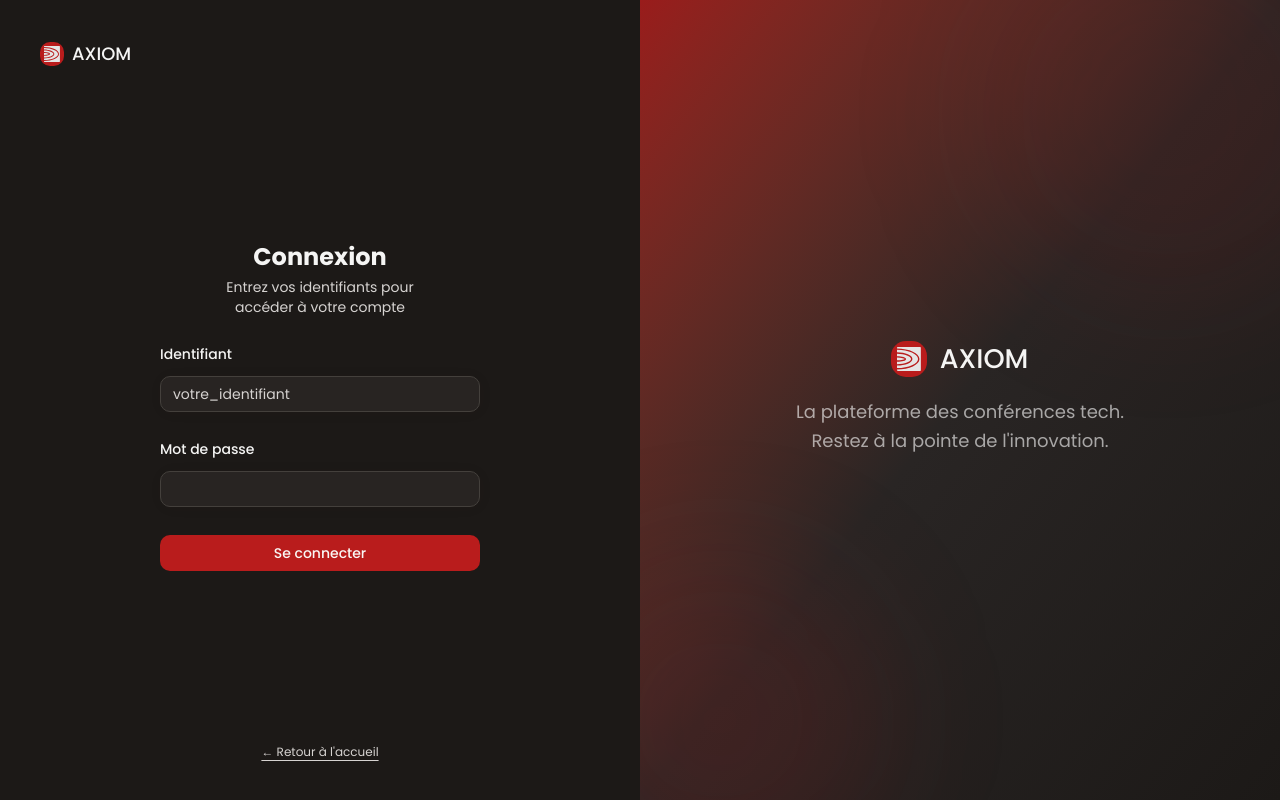
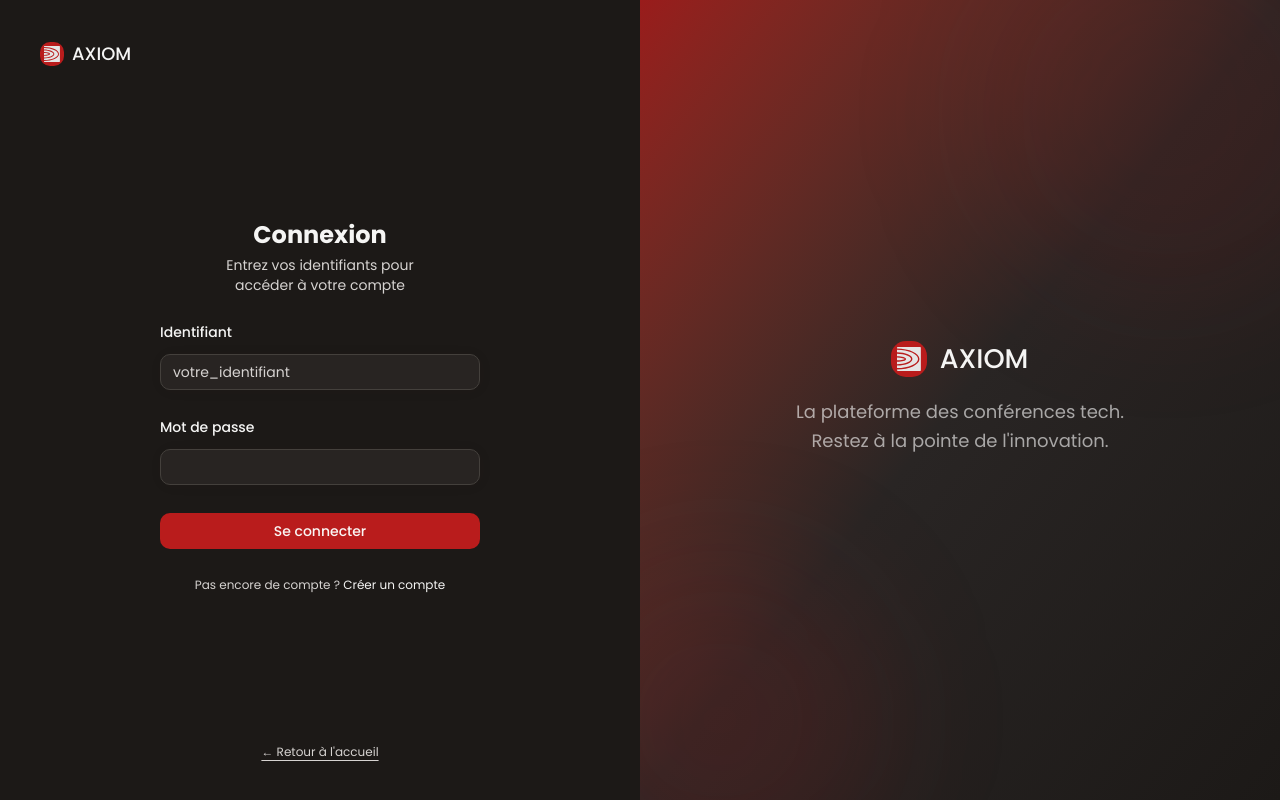
Before and after one commit to Miche1-Pierre/evaluation-react, a Next.js app in the folder frontend/: page /login in a window 1280 px wide. Built offline with nearby package versions, Linux system fonts and the light colour scheme.

Commit message:
feat(login-form): add link to registration page in login form

```diff
--- a/frontend/components/login/login-form.tsx
+++ b/frontend/components/login/login-form.tsx
@@ -95,6 +95,13 @@ export function LoginForm({
             {isSubmitting ? "Connexion..." : "Se connecter"}
           </Button>
         </Field>
+
+        <p className="text-center text-muted-foreground text-xs">
+          Pas encore de compte ?{' '}
+          <a href="/register" className="text-foreground hover:underline underline-offset-4 transition-colors">
+            Créer un compte
+          </a>
+        </p>
       </FieldGroup>
     </form>
   );
```
